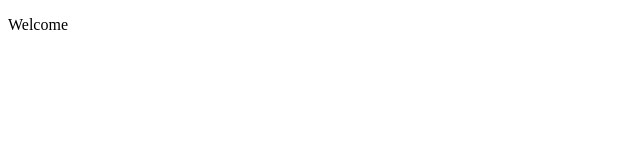
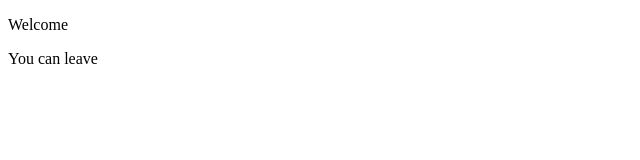
Before and after one commit to nitishrs/git-demo, a plain HTML site: page index.html in a window 1280 px wide. Shown: the full height of the page, 0-640 px from the left. Drawn offline with Linux system fonts and the light colour scheme.

Commit message:
Changes to both the files

```diff
--- a/index.html
+++ b/index.html
@@ -6,5 +6,6 @@
 	</head>
 	<body>
 		<p>Welcome</p>
+		<p>You can leave</p>
 	</body>
 </html>
```
Also changed, not shown: readme.txt.
